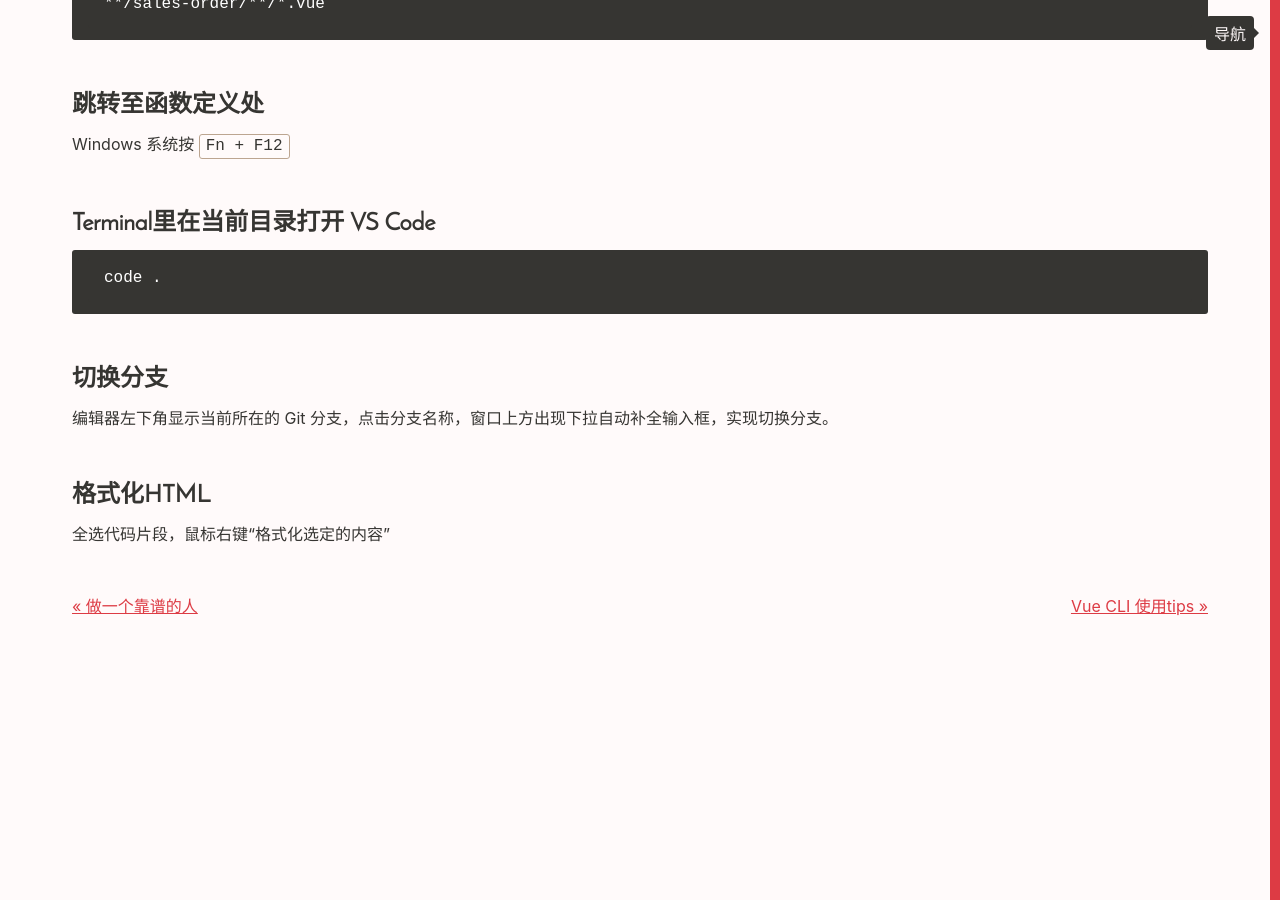
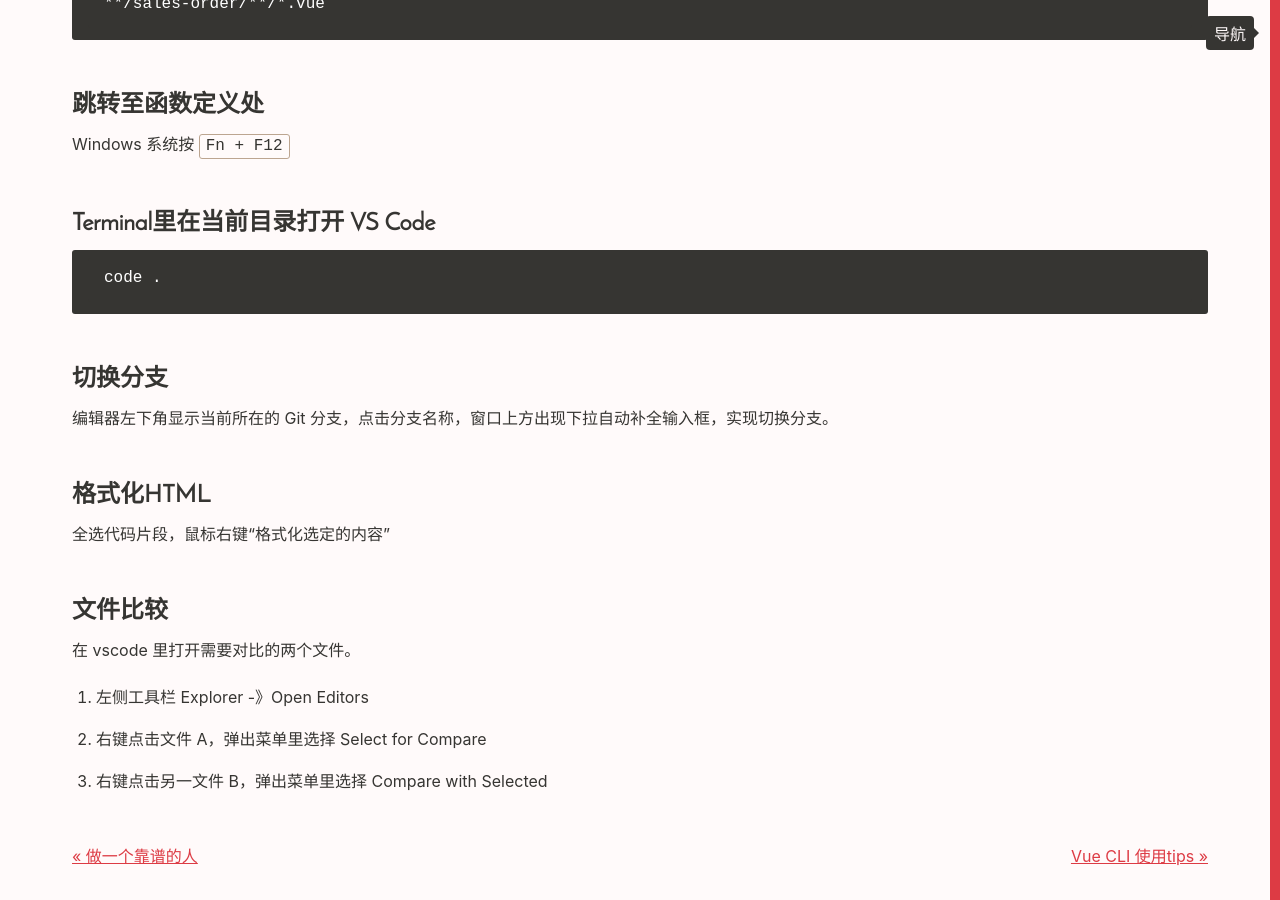
Before and after one commit to Vivi-wu/dive-into-web, a Jekyll site: the page built from _posts/2018-06-06-Code-Editor-tips.markdown, in a window 1280 px wide and 900 px high, scrolled down 2528 px. Built offline with Jekyll 4.4.1, drawn with Linux system fonts in a browser that asks for light colours.

Commit message:
update blog for vscode file comparison

```diff
--- a/_posts/2018-06-06-Code-Editor-tips.markdown
+++ b/_posts/2018-06-06-Code-Editor-tips.markdown
@@ -101,3 +101,11 @@ Windows 系统按 `Fn + F12`
 ### 格式化HTML
 
 全选代码片段，鼠标右键“格式化选定的内容”
+
+### 文件比较
+
+在 vscode 里打开需要对比的两个文件。
+
+1. 左侧工具栏 Explorer -》Open Editors
+2. 右键点击文件 A，弹出菜单里选择 Select for Compare
+3. 右键点击另一文件 B，弹出菜单里选择 Compare with Selected
```
